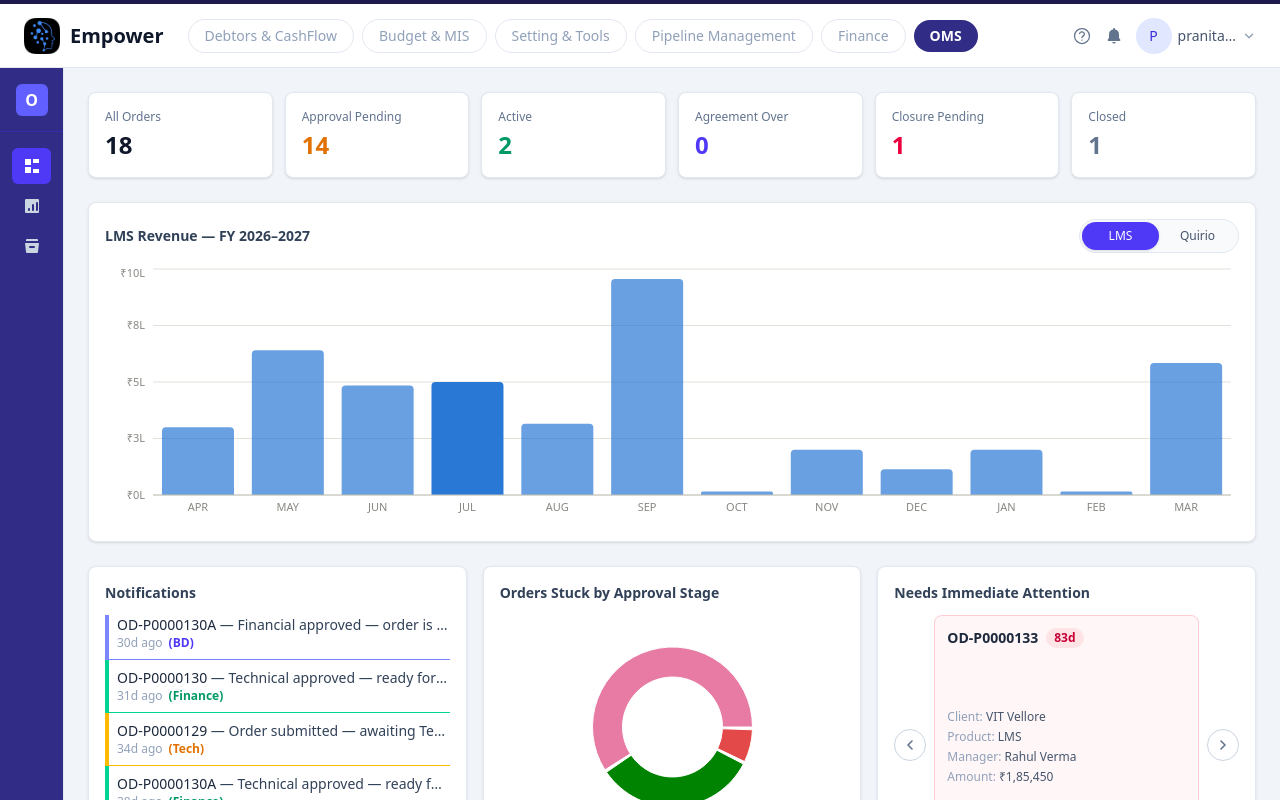
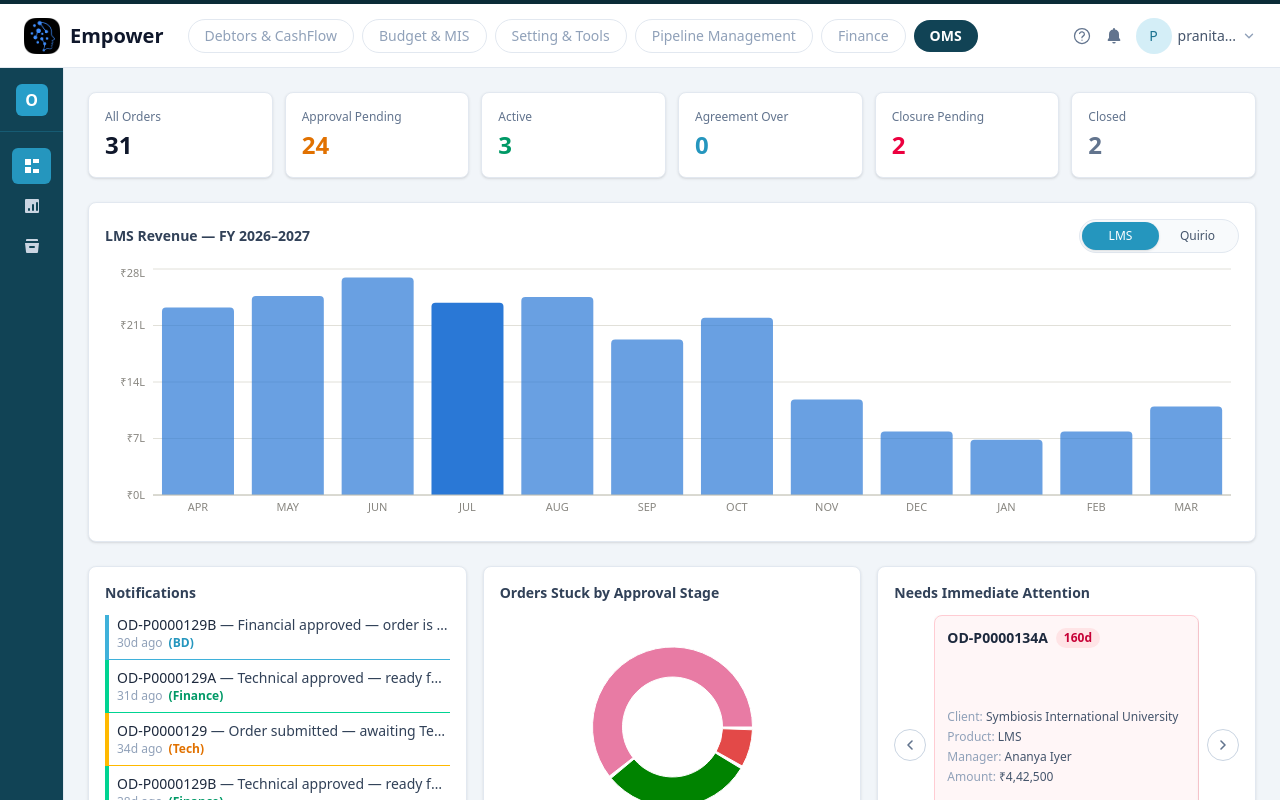
Before and after one commit to rishabhsahuTLE/OMS, a React (Vite) app: page /#/dashboard in a window 1280 px wide. Built offline with nearby package versions, Linux system fonts and the light colour scheme.

Commit message:
color throughout + data

```diff
--- a/src/data/mockOrders.ts
+++ b/src/data/mockOrders.ts
@@ -48,10 +48,12 @@ const financialPattern: ApprovalState[] = [
   "confirmed",
 ];
 
-// 1-3 orders per client, cycling deterministically — no dependency on the
-// client list's length, so it stays in sync as clients.json grows.
+// 3-4 orders per client, cycling deterministically — no dependency on the
+// client list's length, so it stays in sync as clients.json grows. Bumped up
+// from 1-3 so every lifecycle/approval bucket has more than a single demo
+// entry once spread across a small (university-only) client list.
 function orderCountFor(clientIndex: number): number {
-  return 1 + (clientIndex % 3);
+  return 3 + (clientIndex % 2);
 }
 
 // Varied agreement lengths (in months) so a healthy mix of Active, Agreement
--- a/src/index.css
+++ b/src/index.css
@@ -1,4 +1,22 @@
 @import "tailwindcss";
+
+/* The app's brand blue is the original Empower site's actual accent
+   (#2596be), not Tailwind's stock indigo — overriding the indigo scale here
+   means every existing indigo-* utility across the app (and its hover/focus
+   variants) picks it up automatically, with no component changes needed. */
+@theme {
+  --color-indigo-50: #eaf6fb;
+  --color-indigo-100: #d4eef7;
+  --color-indigo-200: #aadcee;
+  --color-indigo-300: #76c8e4;
+  --color-indigo-400: #3fb1da;
+  --color-indigo-500: #279ec9;
+  --color-indigo-600: #2596be;
+  --color-indigo-700: #1c7391;
+  --color-indigo-800: #165b73;
+  --color-indigo-900: #114355;
+  --color-indigo-950: #0b2c37;
+}
 
 html, body, #root {
   height: 100%;
@@ -36,7 +54,7 @@ body {
   height: 16px;
   width: 16px;
   border-radius: 9999px;
-  background: #4f46e5;
+  background: #2596be;
   border: 2px solid white;
   box-shadow: 0 1px 3px rgba(15, 23, 42, 0.4);
   cursor: pointer;
@@ -46,7 +64,7 @@ body {
   height: 16px;
   width: 16px;
   border-radius: 9999px;
-  background: #4f46e5;
+  background: #2596be;
   border: 2px solid white;
   box-shadow: 0 1px 3px rgba(15, 23, 42, 0.4);
   cursor: pointer;
```
